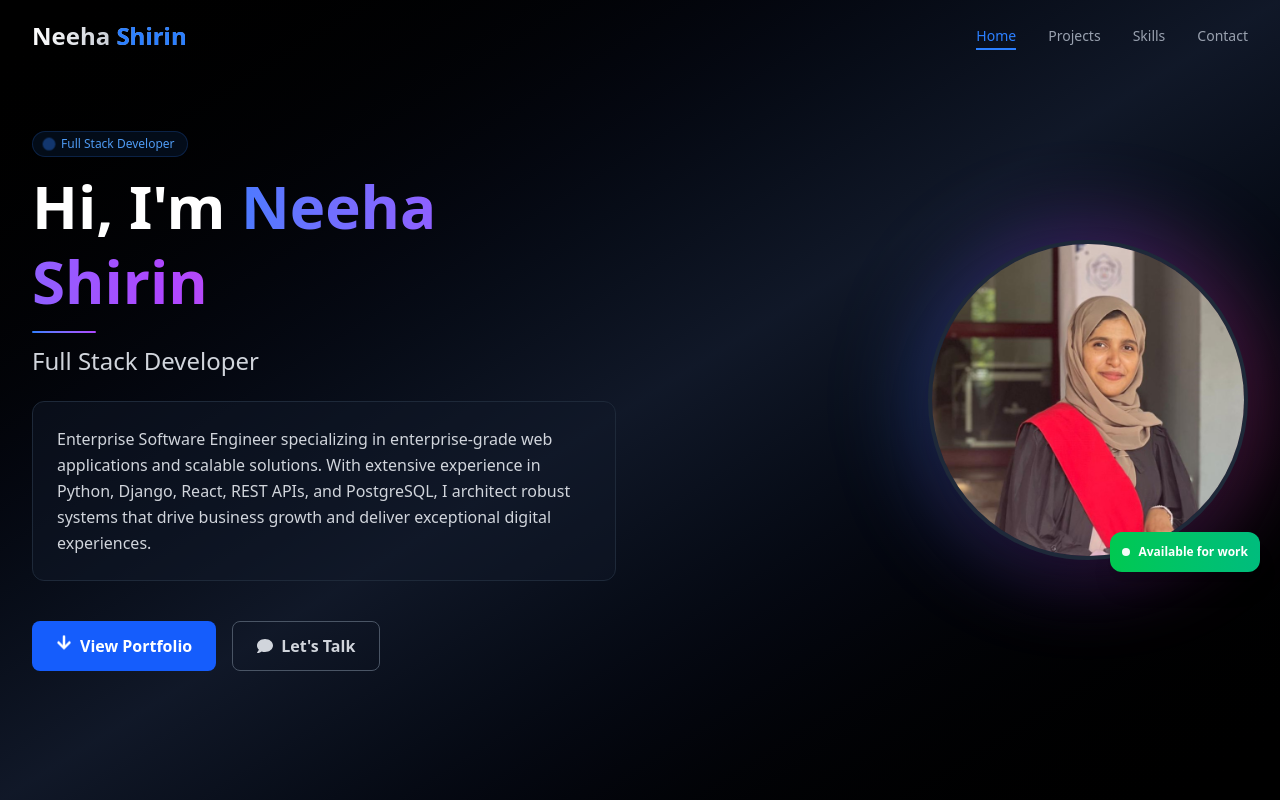
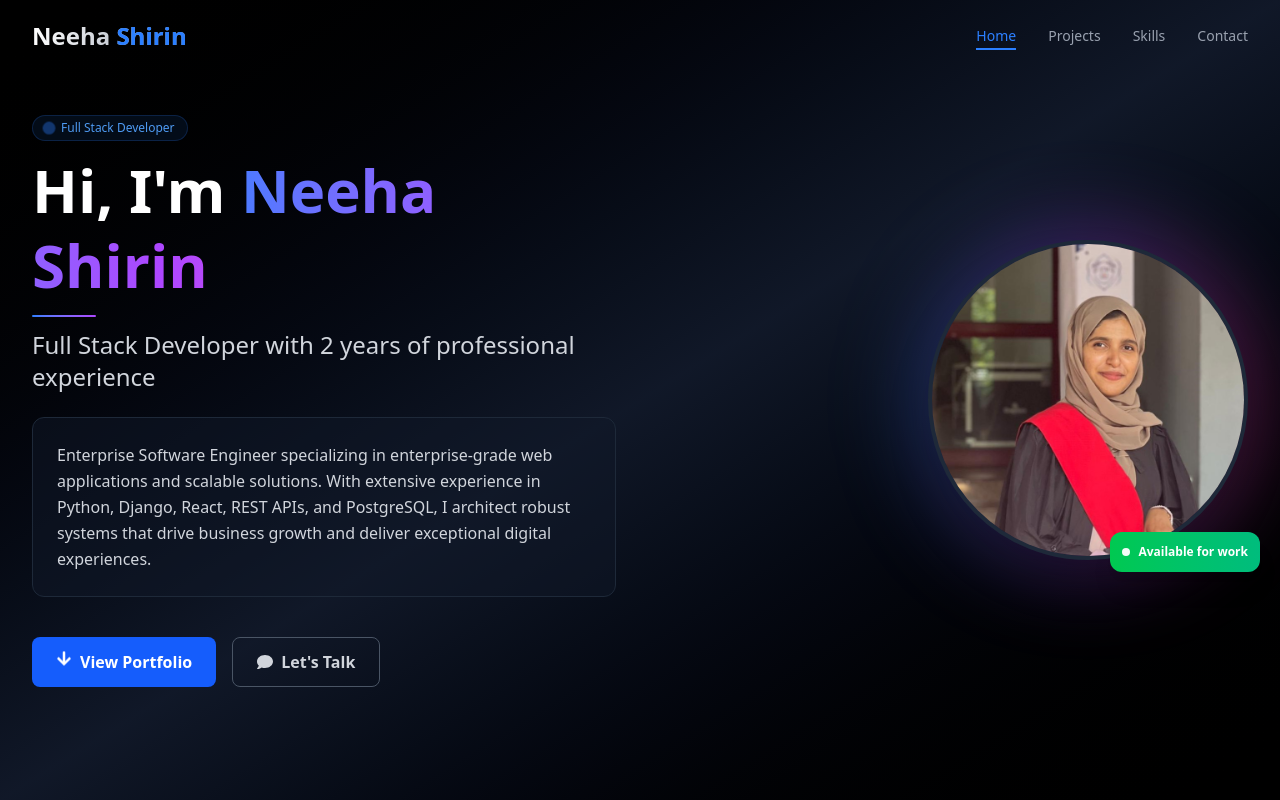
Before and after one commit to Neeha-shirin/portfolio, a React (Vite) app: page / in a window 1280 px wide. Shown: the top 800 px of the page. Built offline with nearby package versions, Linux system fonts and the light colour scheme.

Commit message:
Updated homepage design

```diff
--- a/src/App.jsx
+++ b/src/App.jsx
@@ -279,7 +279,7 @@ export default function ProfessionalPortfolio() {
                 </h1>
                 <div className="w-16 h-0.5 bg-gradient-to-r from-blue-500 to-purple-500 rounded-full"></div>
                 <p className="text-xl lg:text-2xl text-gray-300 font-light">
-                  Full Stack Developer
+                  Full Stack Developer with 2 years of professional experience
                 </p>
               </div>
 
```
